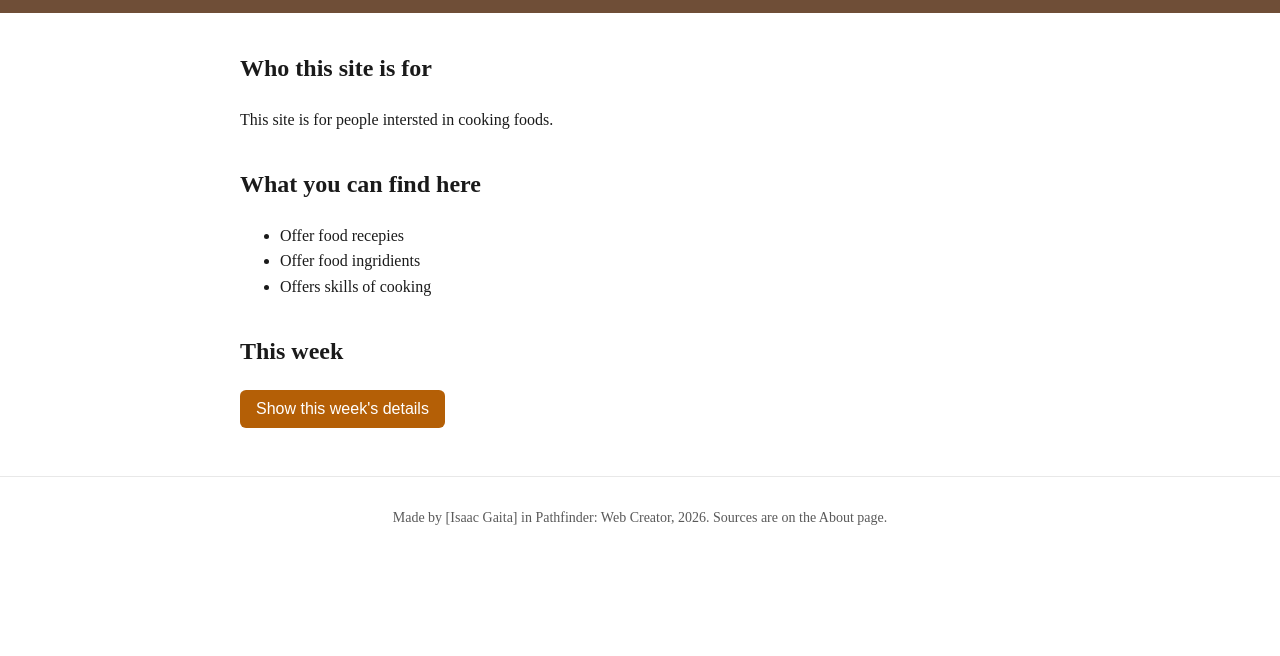
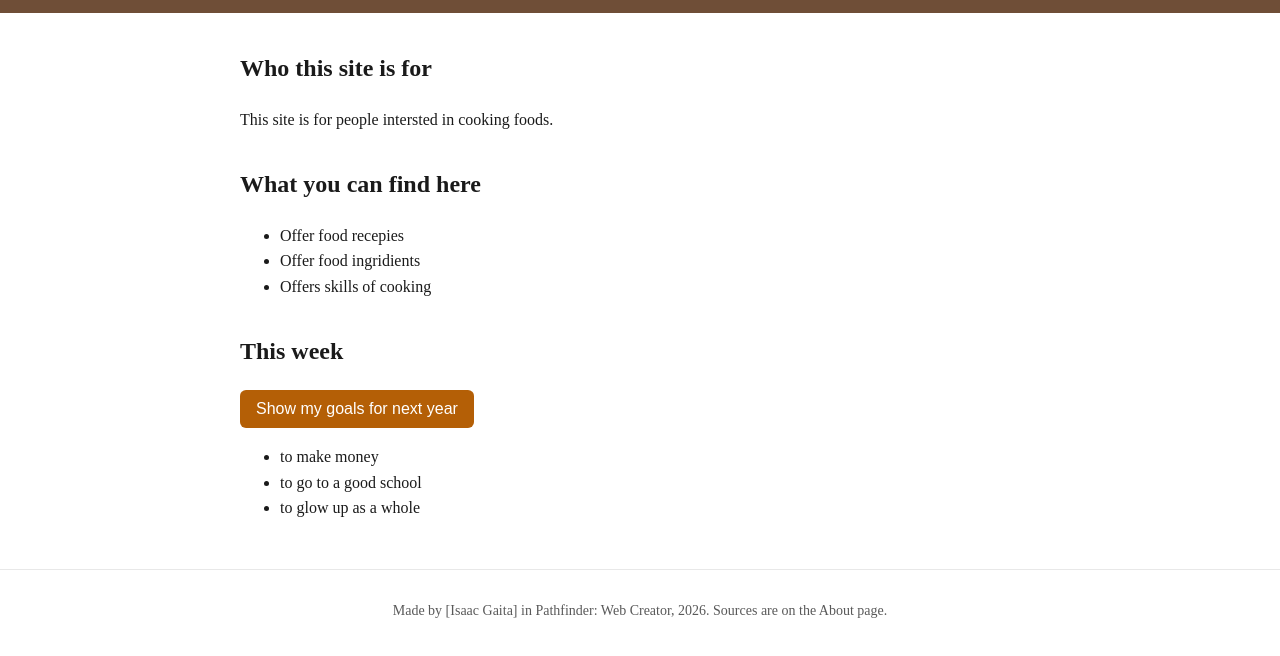
Before and after one commit to isaacgaita-stack/cooking-tamu-foods, a plain HTML site: page index.html in a window 1280 px wide. Shown: the part 116-772 px from the top of the page. Drawn offline with Linux system fonts and the light colour scheme.

Commit message:
wrote all my goals

```diff
--- a/index.html
+++ b/index.html
@@ -34,12 +34,17 @@
 
     <section>
       <h2>This week</h2>
-      <button id="toggle-button">Show this week's details</button>
+      <button id="toggle-button">Show my goals for next year</button>
       <div id="details" hidden>
         <p>Details for your user go here.</p>
       </div>
-    </section>
-  </main>
+      <ul>
+        <li>to make money</li>
+        <li>to go to a good school</li>
+        <li>to glow up as a whole</li>
+      </ul>
+      </section>
+      </main>
 
   <footer>
     <p>Made by [Isaac Gaita] in Pathfinder: Web Creator, 2026. Sources are on the About page.</p>
```
